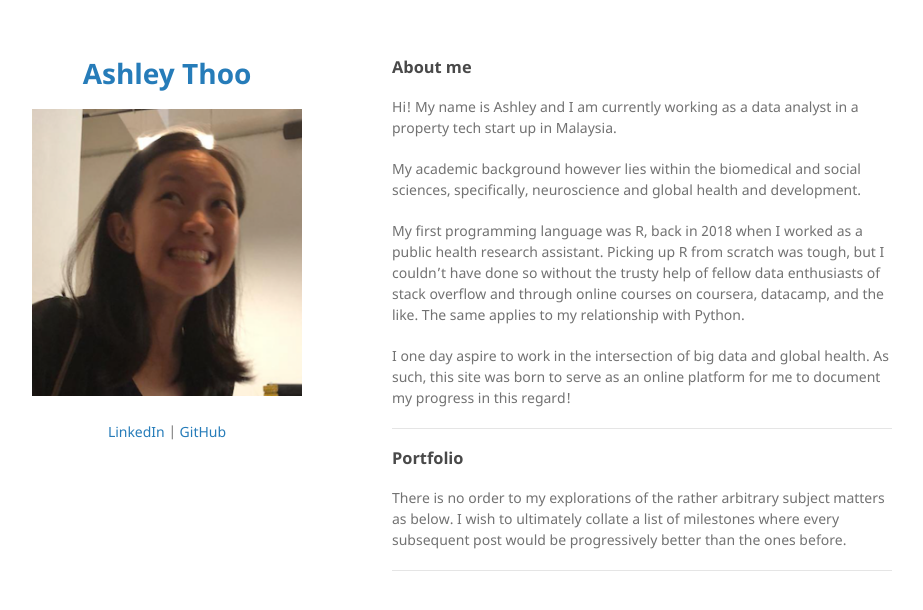
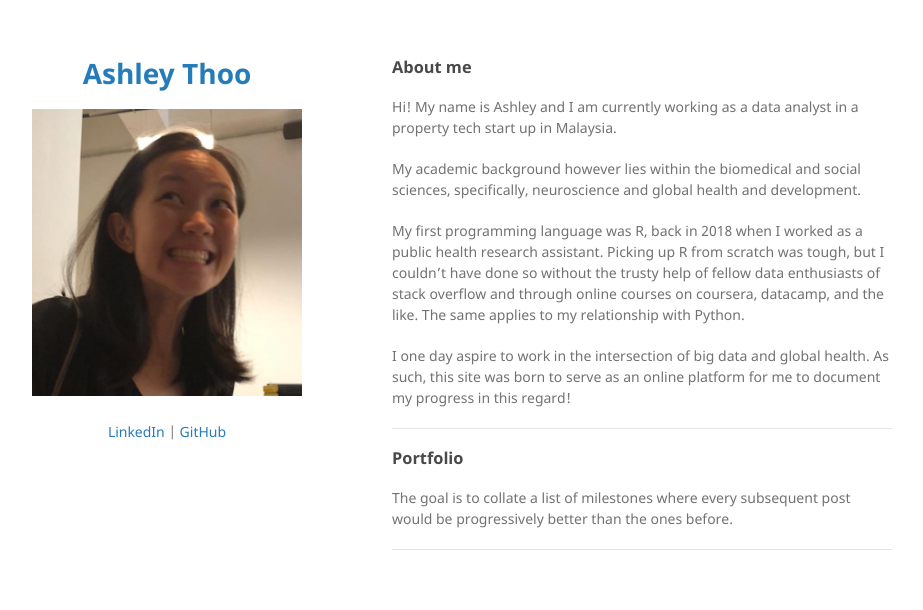
Before and after one commit to ashleythy/ashleythy.github.io, a Jekyll site: the page built from index.md, in a window 1280 px wide. Shown: the top 610 px of the page, without its empty margins (178-1101 px from the left). Built offline with Jekyll 4.4.1, drawn with Linux system fonts in a browser that asks for light colours; our own code applies the rules of GitHub Pages for plain Markdown files.

Commit message:
Update index.md

```diff
--- a/index.md
+++ b/index.md
@@ -13,6 +13,6 @@ I one day aspire to work in the intersection of big data and global health. As s
 
 ### Portfolio
 
-There is no order to my explorations of the rather arbitrary subject matters as below. I wish to ultimately collate a list of milestones where every subsequent post would be progressively better than the ones before.
+The goal is to collate a list of milestones where every subsequent post would be progressively better than the ones before.
 
 ---
```
